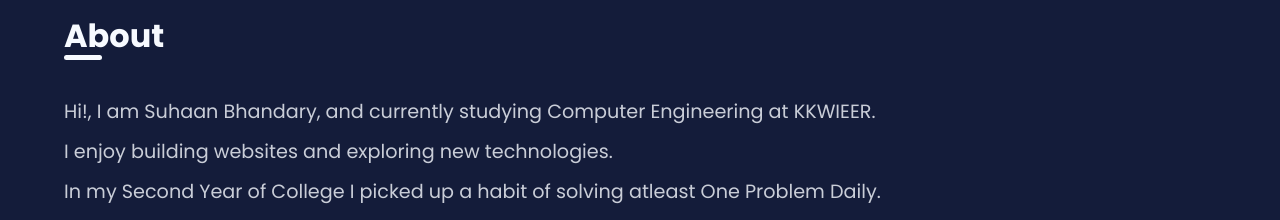
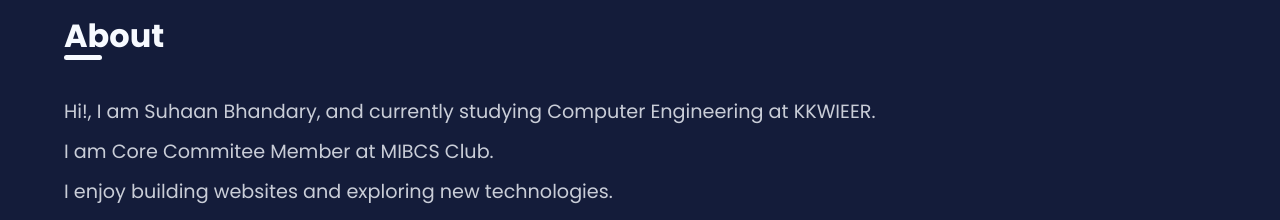
Before and after one commit to Suhaan-Bhandary/suhaan-portfolio, a React (Create React App) app: page / in a window 1280 px wide. Shown: the part 820-1040 px from the top of the page. Built offline with nearby package versions, Linux system fonts and the light colour scheme.

Commit message:
Updated About Description

```diff
--- a/src/screens/About/About.jsx
+++ b/src/screens/About/About.jsx
@@ -20,6 +20,7 @@ const About = () => {
           Hi!, I am Suhaan Bhandary, and currently studying Computer Engineering
           at KKWIEER.
         </p>
+        <p>I am Core Commitee Member at MIBCS Club.</p>
         <p>I enjoy building websites and exploring new technologies.</p>
 
         <p>
```
